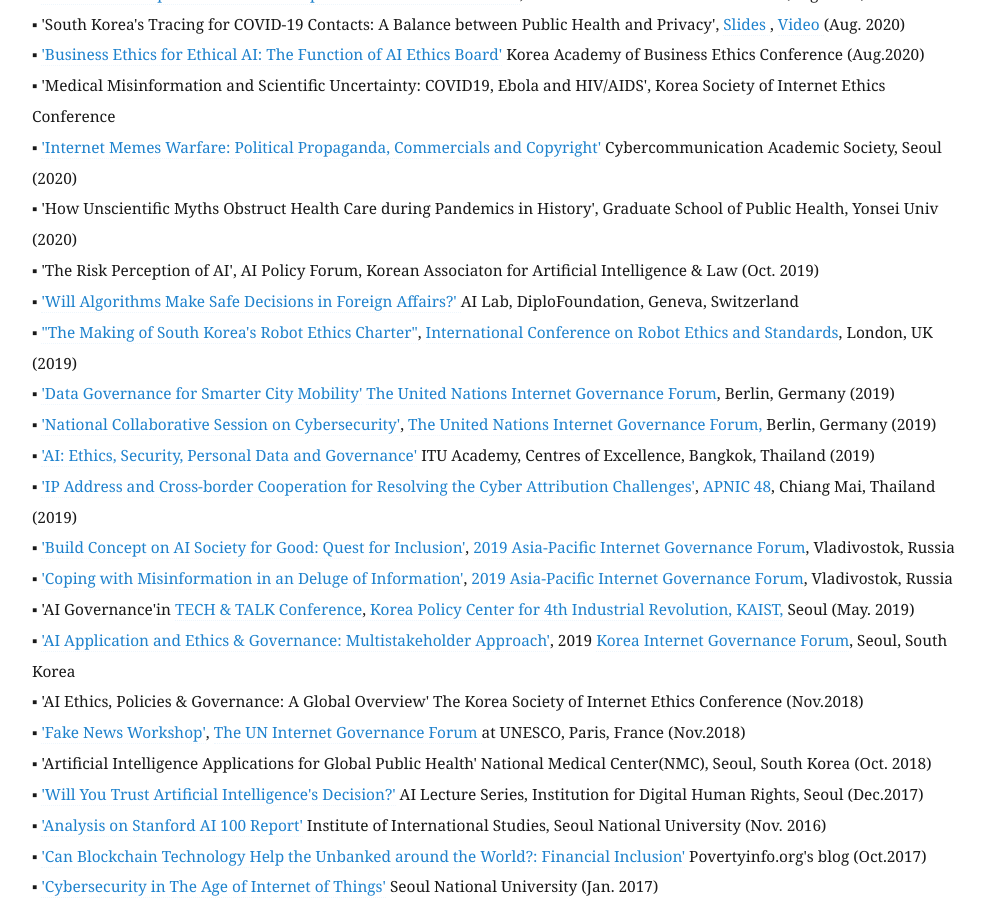
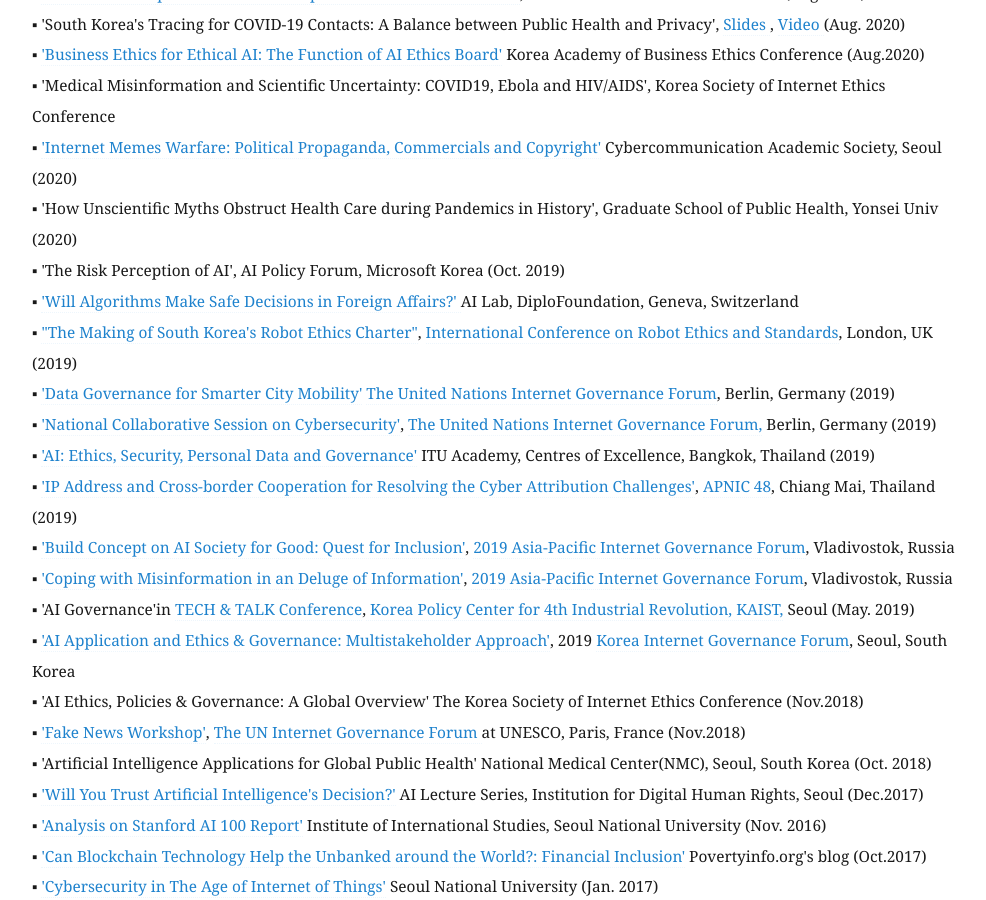
Before and after one commit to eunchangchoi/eunchangchoi.github.io, a Jekyll site: the page built from index.md, in a window 1280 px wide and 900 px high, scrolled down 3007 px. Shown: the whole window, without its empty margins (68-1054 px from the left). Built offline with Jekyll 4.4.1, drawn with Linux system fonts in a browser that asks for light colours.

Commit message:
Update index.md

```diff
--- a/index.md
+++ b/index.md
@@ -60,7 +60,7 @@
 ▪  'Medical Misinformation and Scientific Uncertainty: COVID19, Ebola and HIV/AIDS', Korea Society of Internet Ethics Conference <br>
 ▪  <a href="https://www.slideshare.net/EunChangChoi/internet-meme-warfare-political-propaganda-commercial-ads-copyright-lawsuits"> 'Internet Memes Warfare: Political Propaganda, Commercials and Copyright'</a> Cybercommunication Academic Society, Seoul (2020)<br>
 ▪  'How Unscientific Myths Obstruct Health Care during Pandemics in History', Graduate School of Public Health, Yonsei Univ (2020)<br>
-▪  'The Risk Perception of AI', AI Policy Forum, Korean Associaton for Artificial Intelligence & Law (Oct. 2019) <br>
+▪  'The Risk Perception of AI', AI Policy Forum, Microsoft Korea (Oct. 2019) <br>
 ▪  <a href="https://www.diplomacy.edu/blog/will-algorithms-make-safe-decisions-foreign-affairs">'Will Algorithms Make Safe Decisions in Foreign Affairs?' </a> AI Lab, DiploFoundation, Geneva, Switzerland <br>
 ▪   <a href="https://clawar.org/wp-content/uploads/2019/11/ICRES2019_p64_paper_4.pdf">"The Making of South Korea's Robot Ethics Charter"</a>, <a href="https://www.icres2019.org/"> International Conference on Robot Ethics and Standards</a>, London, UK (2019)<br>
 ▪   <a href= "https://www.intgovforum.org/multilingual/content/igf-2019-ws-182-data-governance-for-smarter-city-mobility">'Data Governance for Smarter City Mobility'</a>  <a href= "https://www.igf2019.berlin/IGF/Navigation/EN/Home/home.html"> The United Nations Internet Governance Forum</a>, Berlin, Germany (2019)<br>
```
